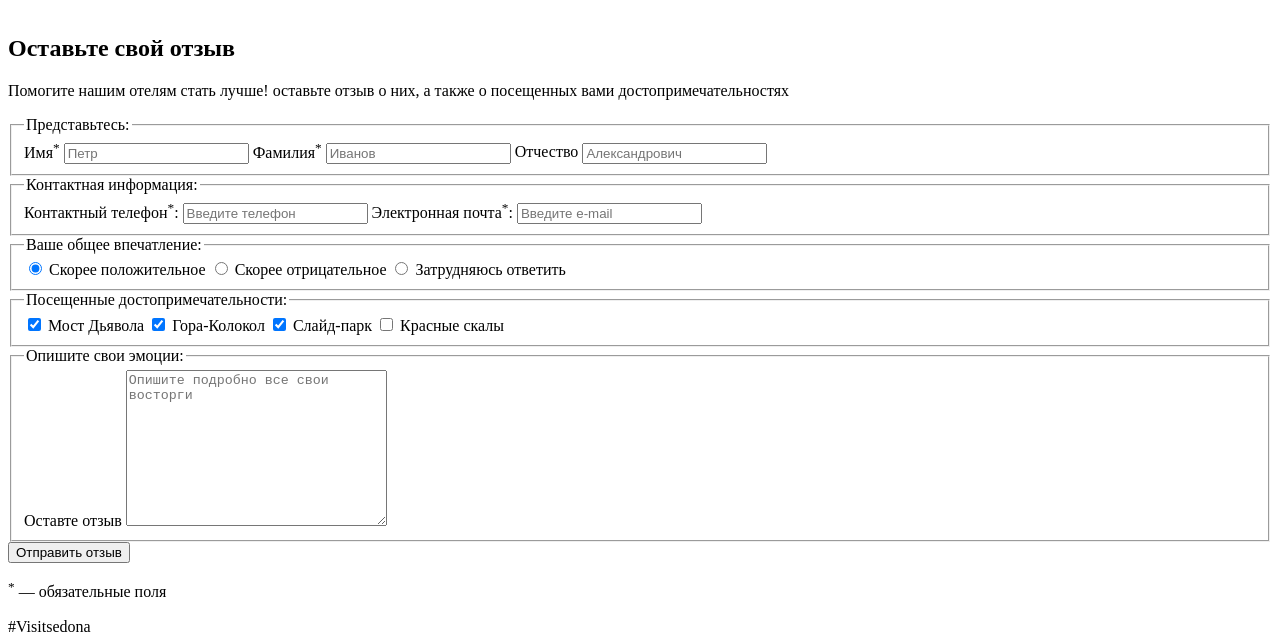
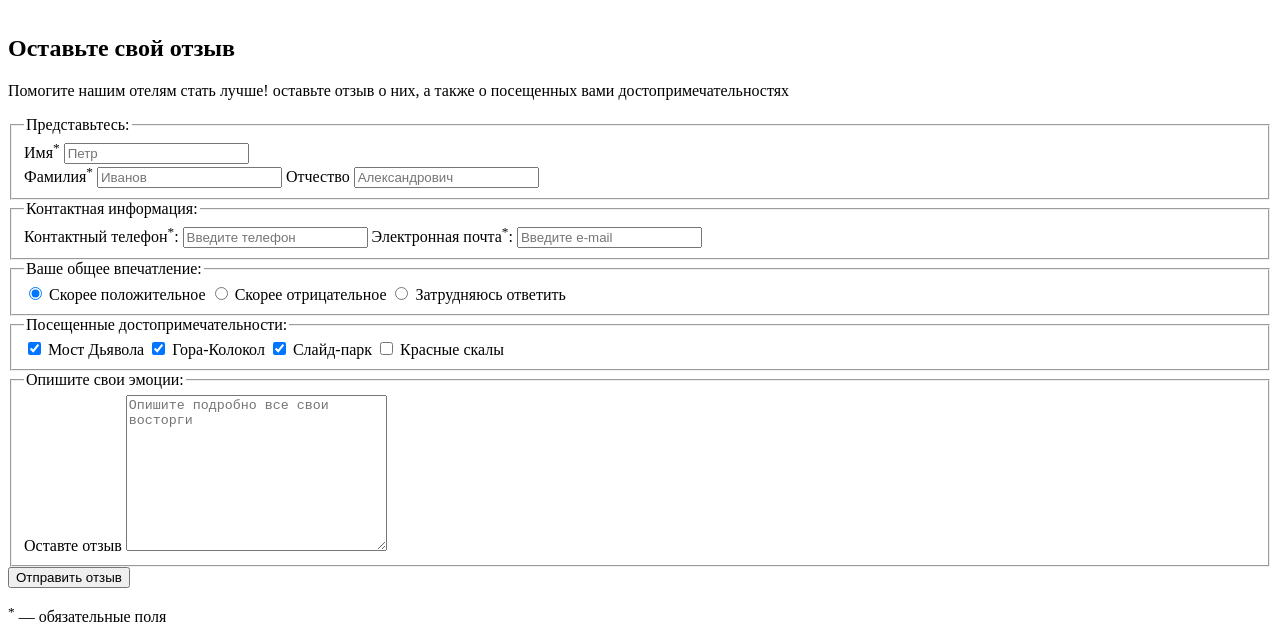
Before and after one commit to senykvolodya/1022815-sedona-18, a website: page source/form.html in a window 1280 px wide. Shown: the part 146-785 px from the top of the page. Drawn offline with Linux system fonts and the light colour scheme.

Commit message:
Finished task 2 part 2

```diff
--- a/source/form.html
+++ b/source/form.html
@@ -22,14 +22,18 @@
       <img class="promo" src="#" alt="">
       <section class="feedback">
         <h1 class="feedback__title">Оставьте свой отзыв</h1>
-        <p class="feedback__text">Помогите нашим отелям стать лучше! оставьте отзыв о них, а также о посещенных вами достопримечательностях</p>
+        <p class="feedback__text">Помогите нашим отелям стать лучше! оставьте отзыв о них, а также о посещенных вами
+          достопримечательностях</p>
         <form class="feedback__form" action="https://echo.htmlacademy.ru" method="post">
           <fieldset class="feedback__item">
             <legend class="feedback__item-title">Представьтесь:</legend>
-            <label class="feedback__item-label" for="name">Имя<sup>*</sup></label>
-            <input class="feedback__item-text" type="text" id="name" name="name" placeholder="Петр" required>
+            <div>
+              <label class="feedback__item-label" for="name">Имя<sup>*</sup></label>
+              <input class="feedback__item-text" type="text" id="name" name="name" placeholder="Петр" required>
+            </div>
             <label class="feedback__item-label" for="last-name">Фамилия<sup>*</sup></label>
-            <input class="feedback__item-text" type="text" id="last-name" name="last-name" placeholder="Иванов" required>
+            <input class="feedback__item-text" type="text" id="last-name" name="last-name" placeholder="Иванов"
+                   required>
             <label class="feedback__item-label" for="surname">Отчество</label>
             <input class="feedback__item-text" type="text" id="surname" name="surname" placeholder="Александрович">
           </fieldset>
@@ -38,7 +42,8 @@
             <label class="feedback__item-label" for="tel">Контактный телефон<sup>*</sup>:</label>
             <input class="feedback__item-text" type="tel" id="tel" name="tel" placeholder="Введите телефон" required>
             <label class="feedback__item-label" for="email">Электронная почта<sup>*</sup>:</label>
-            <input class="feedback__item-text" type="email" id="email" name="email" placeholder="Введите e-mail" required>
+            <input class="feedback__item-text" type="email" id="email" name="email" placeholder="Введите e-mail"
+                   required>
           </fieldset>
           <fieldset class="feedback__item">
             <legend class="feedback__item-title">Ваше общее впечатление:</legend>
@@ -63,7 +68,8 @@
           <fieldset class="feedback__item">
             <legend class="feedback__item-title">Опишите свои эмоции:</legend>
             <label class="visually-hidden" for="comment">Оставте отзыв</label>
-            <textarea class="feedback__item-comment" id="comment" name="comment" cols="30" rows="10" placeholder="Опишите подробно все свои восторги"></textarea>
+            <textarea class="feedback__item-comment" id="comment" name="comment" cols="30" rows="10"
+                      placeholder="Опишите подробно все свои восторги"></textarea>
           </fieldset>
           <button class="feedback__form-submit" type="submit">Отправить отзыв</button>
         </form>
```
